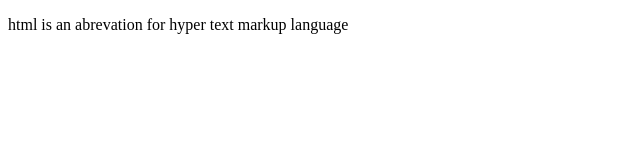
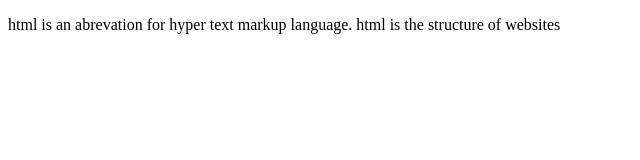
Before and after one commit to akecpookie/webdev, a plain HTML site: page html.html in a window 1280 px wide. Shown: the whole page, without its empty margins (0-640 px from the left). Drawn offline with Linux system fonts and the light colour scheme.

Commit message:
Update html.html

```diff
--- a/html.html
+++ b/html.html
@@ -7,6 +7,6 @@
     <title>Html</title>
 </head>
 <body>
-    <p>html is an abrevation for hyper text markup language</p>
+    <p>html is an abrevation for hyper text markup language. html is the structure of websites</p>
 </body>
 </html>
```
